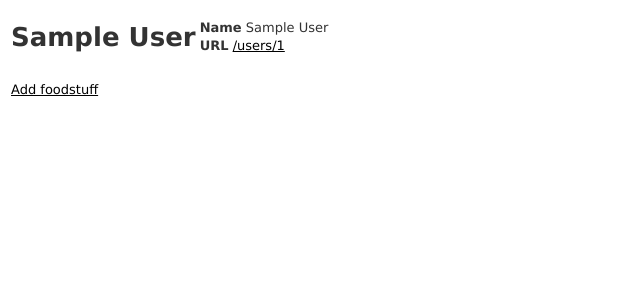
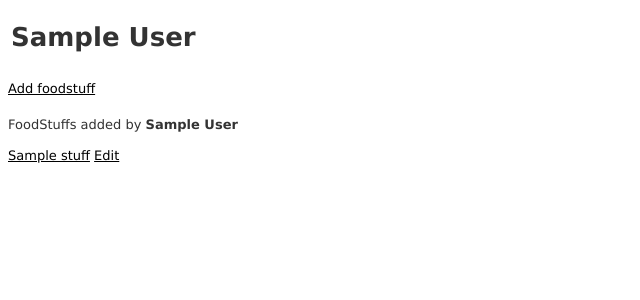
Before and after one commit to kallfaktorn/OpenFoodDB, a Rails app: page /users/1 in a window 1280 px wide. Shown: the top 300 px of the page, without its empty margins (0-640 px from the left). Run offline with Rails 7, Linux system fonts and the light colour scheme; tables that the repository leaves empty hold one stand-in row (values such as "Sample post"); style sheets or scripts are compiled from the project's sources; parts of the project's set-up code (start-up, migrations or seed data) failed here and were passed over; some libraries are stand-ins or nearby versions.

Commit message:
Added list of users FoodStuffs to users show page

```diff
--- a/app/controllers/users_controller.rb
+++ b/app/controllers/users_controller.rb
@@ -19,7 +19,16 @@ class UsersController < ApplicationController
 
   def show
     @user = User.find(params[:id])
-    @title = @user.name
+    @food_stuffs = FoodStuff.find_all_by_user_id(@user.id)
+  end
+
+  def index
+    search_string = "%" + params[:search] + "%"
+    @food_stuffs = FoodStuff.find(:all, :conditions => ['name LIKE ?', search_string])
+
+    respond_to do |format|
+      format.json { render :json => @food_stuffs }
+    end
   end
 
   def edit
--- a/app/views/users/show.html.erb
+++ b/app/views/users/show.html.erb
@@ -5,14 +5,16 @@
         <%= @user.name %>
       </h1>
     </td>
-    <td class="sidebar round">
-      <strong>Name</strong> <%= @user.name %><br />
-      <strong>URL</strong>  <%= link_to user_path(@user), @user %>
-    </td>
-  </tr>
-  <tr>
-    <td>
-      <p class="alignleft"><%= link_to 'Add foodstuff', new_food_stuff_path %></p>
-    </td>
   </tr>
 </table>
+
+<p class="alignleft"><%= link_to 'Add foodstuff', new_food_stuff_path %></p>
+<br />
+<br />
+
+<p><label>FoodStuffs added by </label><strong><%= @user.name %></strong></p>
+
+<% @food_stuffs.each do |f| %>
+  <%= link_to f.name, f %> <%= link_to 'Edit', edit_food_stuff_path(f) %>
+  <br />
+<% end %>
```
